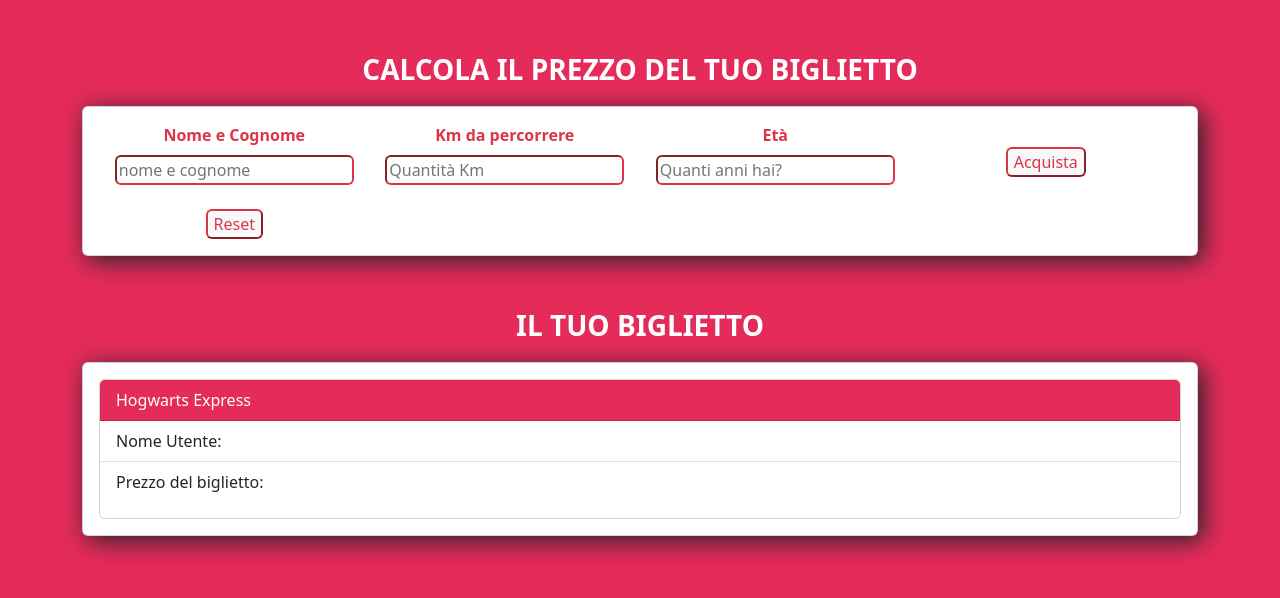
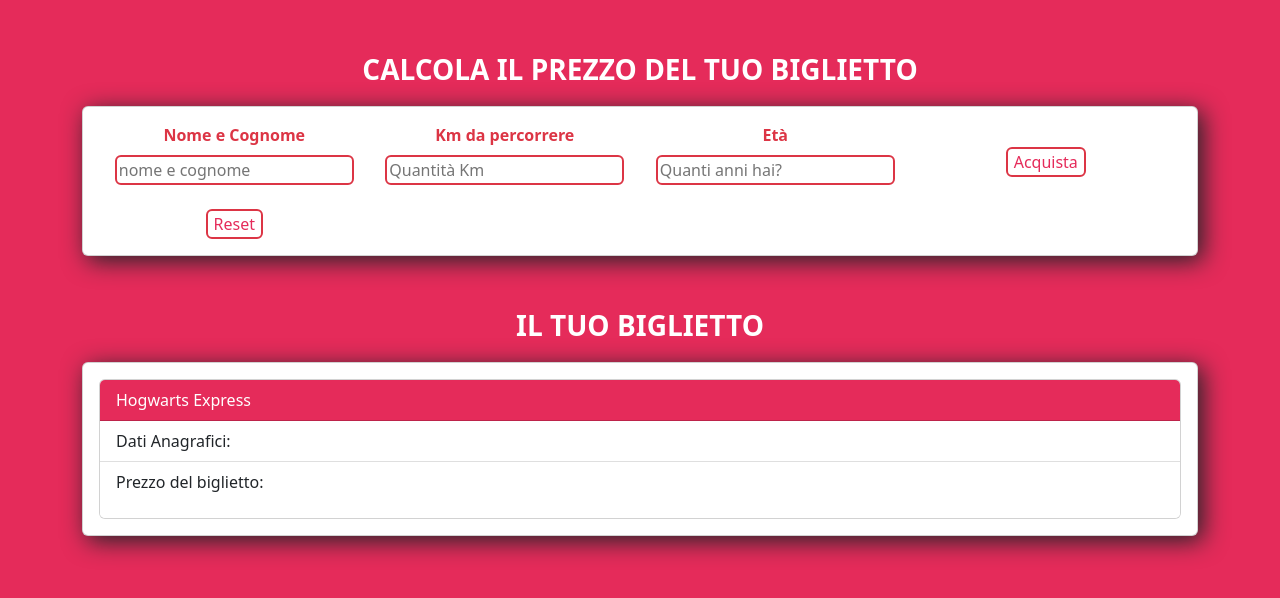
Before and after one commit to gabrielediemmanuele/js-biglietto-treno-form, a plain HTML site: page index.html in a window 1280 px wide. Drawn offline with nearby package versions, Linux system fonts and the light colour scheme.

Commit message:
fix: names and button

```diff
--- a/index.html
+++ b/index.html
@@ -62,18 +62,15 @@
               </div>
               <!-- Bottone Compra -->
               <div class="col-3 ms-auto mt-4">
-                <button
-                  id="send-info"
-                  class="border-1 border-danger rounded bg-light text-danger"
-                >
+                <button id="send-info" class="border-1 border-danger rounded">
                   Acquista
                 </button>
               </div>
               <!-- Bottone Reset -->
               <div class="col-3 me-auto mt-4">
                 <button
-                  id="send-info"
-                  class="border-1 border-danger rounded bg-light text-danger"
+                  id="reset-button"
+                  class="border-1 border-danger rounded"
                 >
                   Reset
                 </button>
@@ -97,7 +94,7 @@
             </div>
             <ul class="list-group list-group-flush">
               <li class="list-group-item">
-                Nome Utente:
+                Dati Anagrafici:
                 <div id="ticket-name"></div>
               </li>
               <li class="list-group-item">
--- a/style.css
+++ b/style.css
@@ -9,3 +9,23 @@
 #nobox {
   box-shadow: none;
 }
+
+#send-info,
+#reset-button,
+#userAge,
+#distanceKM,
+#user-name {
+  border-style: solid;
+}
+
+#send-info,
+#reset-button {
+  background-color: white;
+  color: rgb(229, 43, 90);
+}
+
+#send-info:hover,
+#reset-button:hover {
+  background-color: rgb(229, 43, 90);
+  color: white;
+}
```
